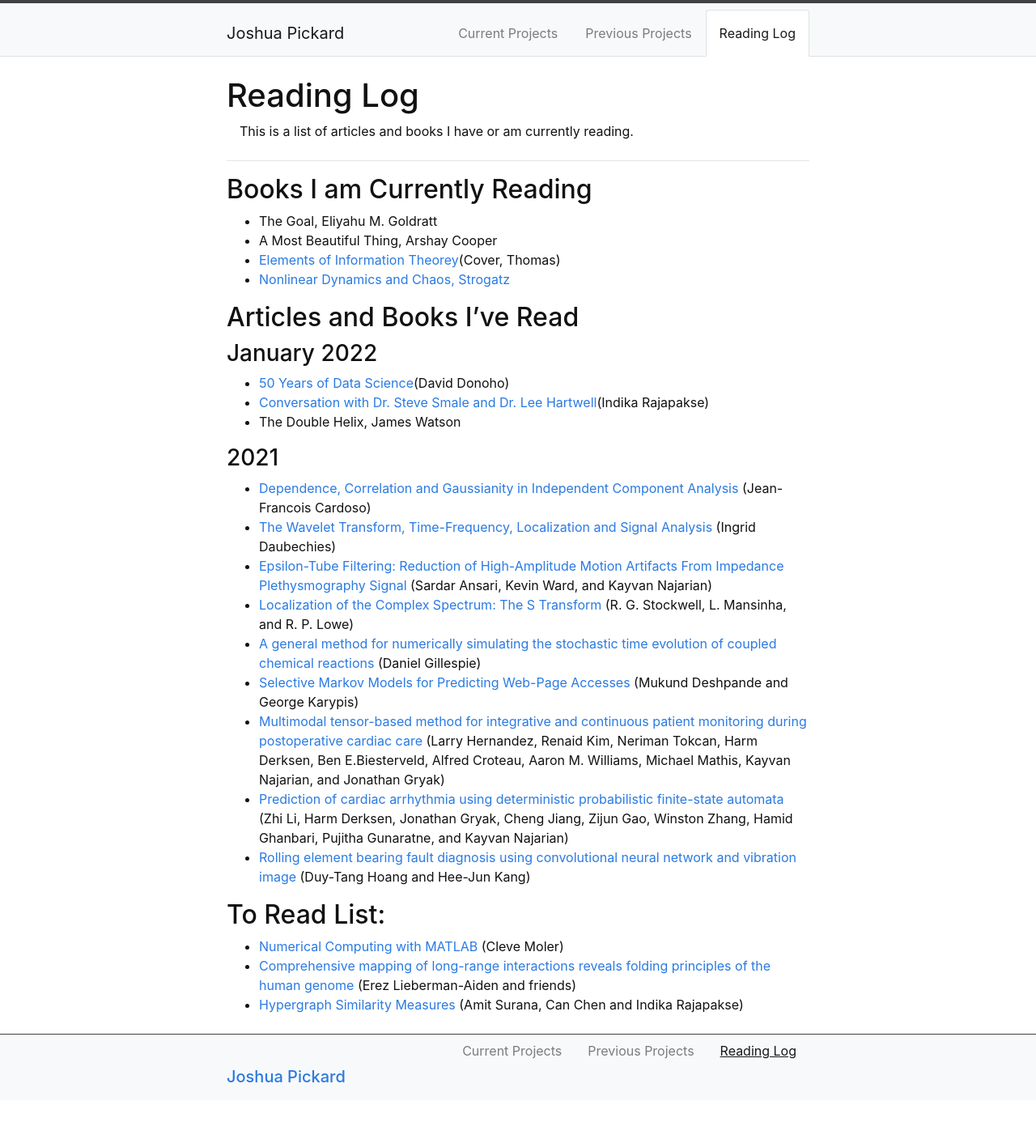
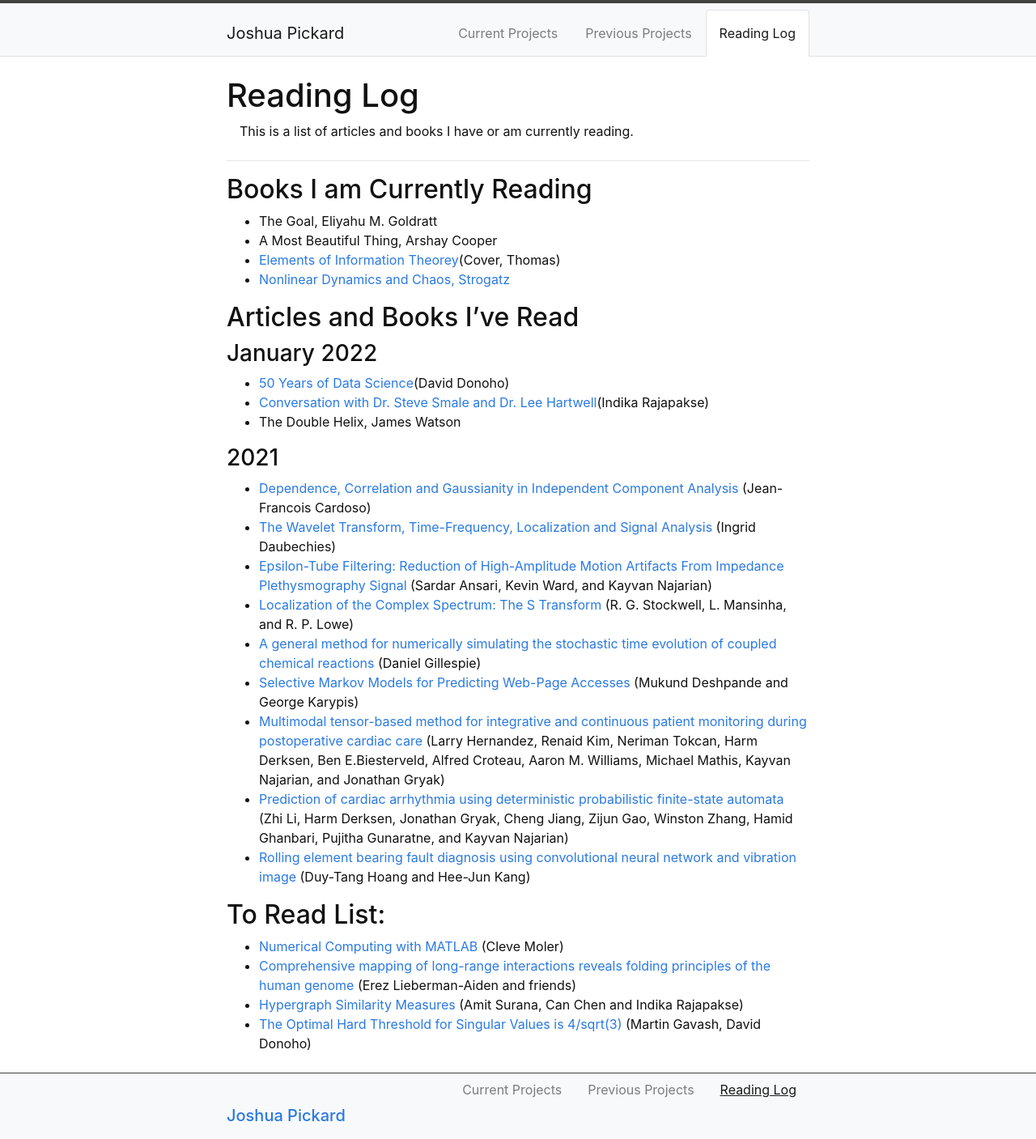
Before and after one commit to Jpickard1/jpickard1.github.io, a Jekyll site: the page built from content/3-Reading_Log.md, in a window 1280 px wide. Shown: the whole page at 81% size. Built offline with Jekyll 4.4.1, drawn with Linux system fonts in a browser that asks for light colours; before the commit the page ends 1359 px from its top, so only the background shows below that.

Commit message:
Update 3-Reading_Log.md

```diff
--- a/content/3-Reading_Log.md
+++ b/content/3-Reading_Log.md
@@ -33,3 +33,4 @@ description: >
 - [Numerical Computing with MATLAB](https://www.mathworks.com/moler/chapters.html) (Cleve Moler)
 - [Comprehensive mapping of long-range interactions reveals folding principles of the human genome](https://drive.google.com/file/d/1BoAGH7ADa12dVTb0szxa5rND-C1iVJ5Z/view) (Erez Lieberman-Aiden and friends)
 - [Hypergraph Similarity Measures](https://drive.google.com/file/d/1nnG30anFDVJnVE-T5ai80dPaVMjIGWgz/view) (Amit Surana, Can Chen and Indika Rajapakse)
+- [The Optimal Hard Threshold for Singular Values is 4/sqrt(3)](https://drive.google.com/file/d/1MAKkzKU9BJlD-pEJ__4e9jRmKvLhiDyq/view) (Martin Gavash, David Donoho)
```
